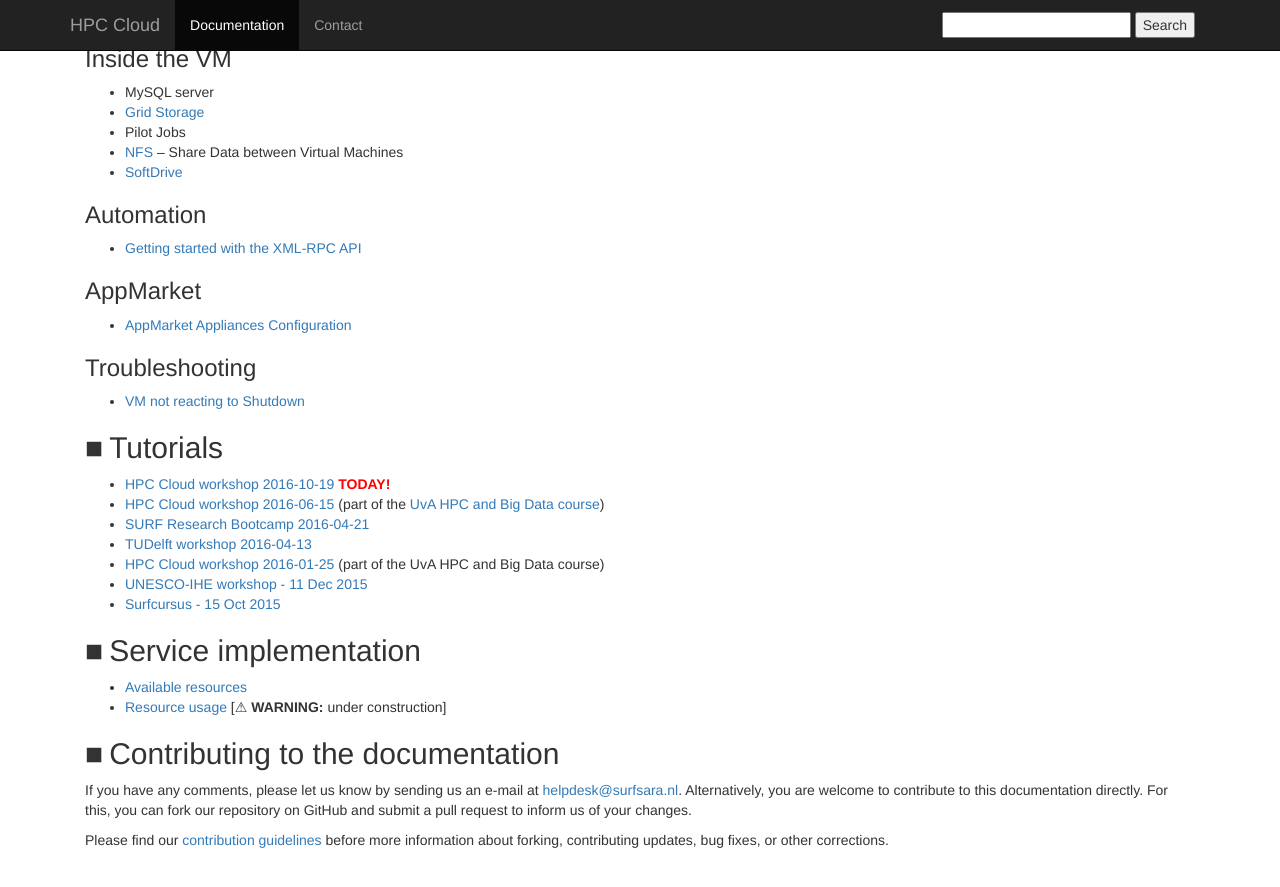
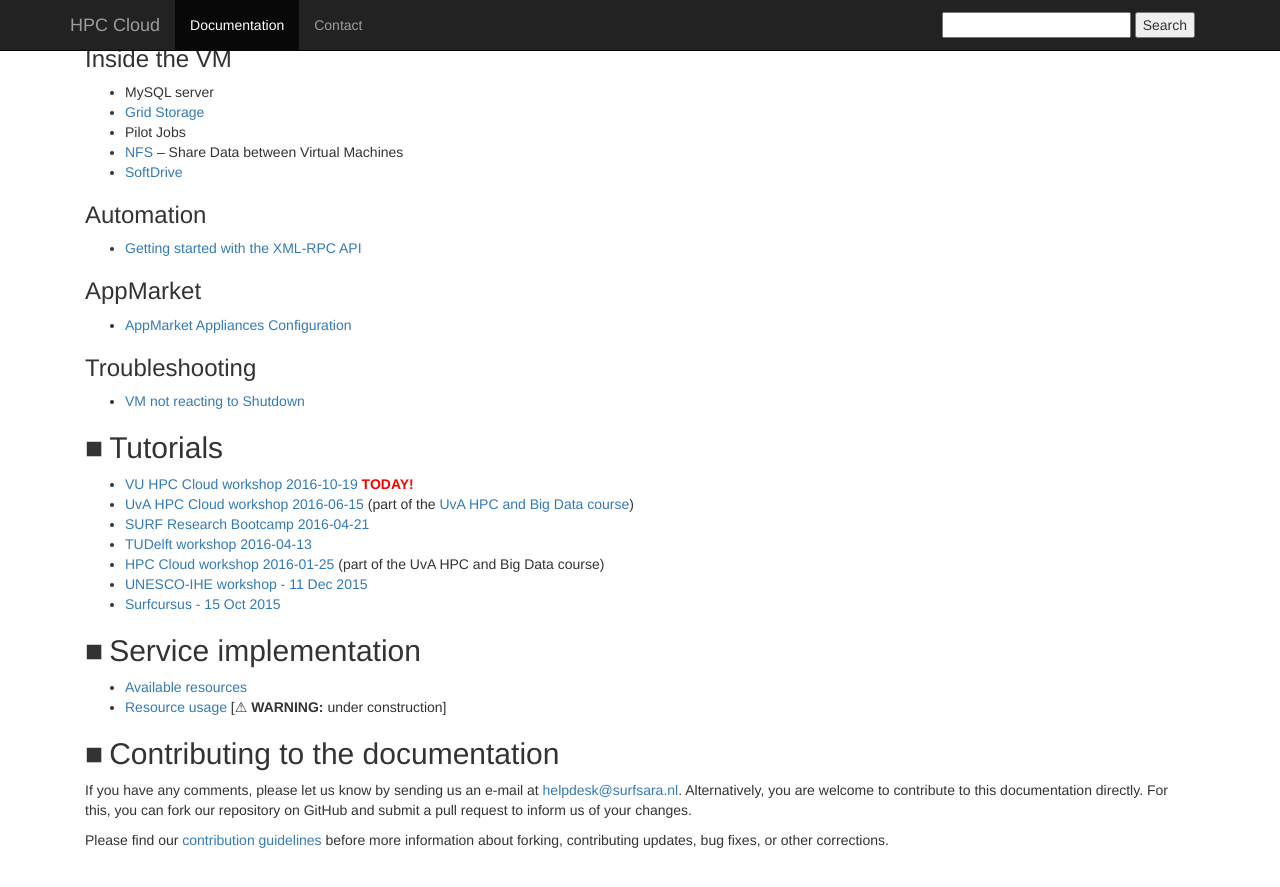
Before and after one commit to sara-nl/clouddocs, a Jekyll site: the page built from index.markdown, in a window 1280 px wide and 900 px high, scrolled down 1535 px. Shown: the top 887 px of the window. Built offline with Jekyll 4.4.1, drawn with Linux system fonts in a browser that asks for light colours; nearby versions of some CDN libraries.

Commit message:
VU & UvA

```diff
--- a/index.markdown
+++ b/index.markdown
@@ -85,8 +85,8 @@
 * [VM not reacting to Shutdown](vm-not-reacting-to-shutdown)
 
 ## Tutorials
-* [HPC Cloud workshop 2016-10-19](VU-20161019/index) <b style="color:red;">TODAY!</b>
-* [HPC Cloud workshop 2016-06-15](UvA-course-20160615/index) (part of the [UvA HPC and Big Data course](http://hpc.uva.nl))
+* [VU HPC Cloud workshop 2016-10-19](VU-20161019/index) <b style="color:red;">TODAY!</b>
+* [UvA HPC Cloud workshop 2016-06-15](UvA-course-20160615/index) (part of the [UvA HPC and Big Data course](http://hpc.uva.nl))
 * [SURF Research Bootcamp 2016-04-21](bootcamp-20160421/index)
 * [TUDelft workshop 2016-04-13](TUDelftcourse-20160413/index)
 * [HPC Cloud workshop 2016-01-25](UvAworkshop-2016-01-25/UvAworkshop-2016-01-25) (part of the UvA HPC and Big Data course)
```
